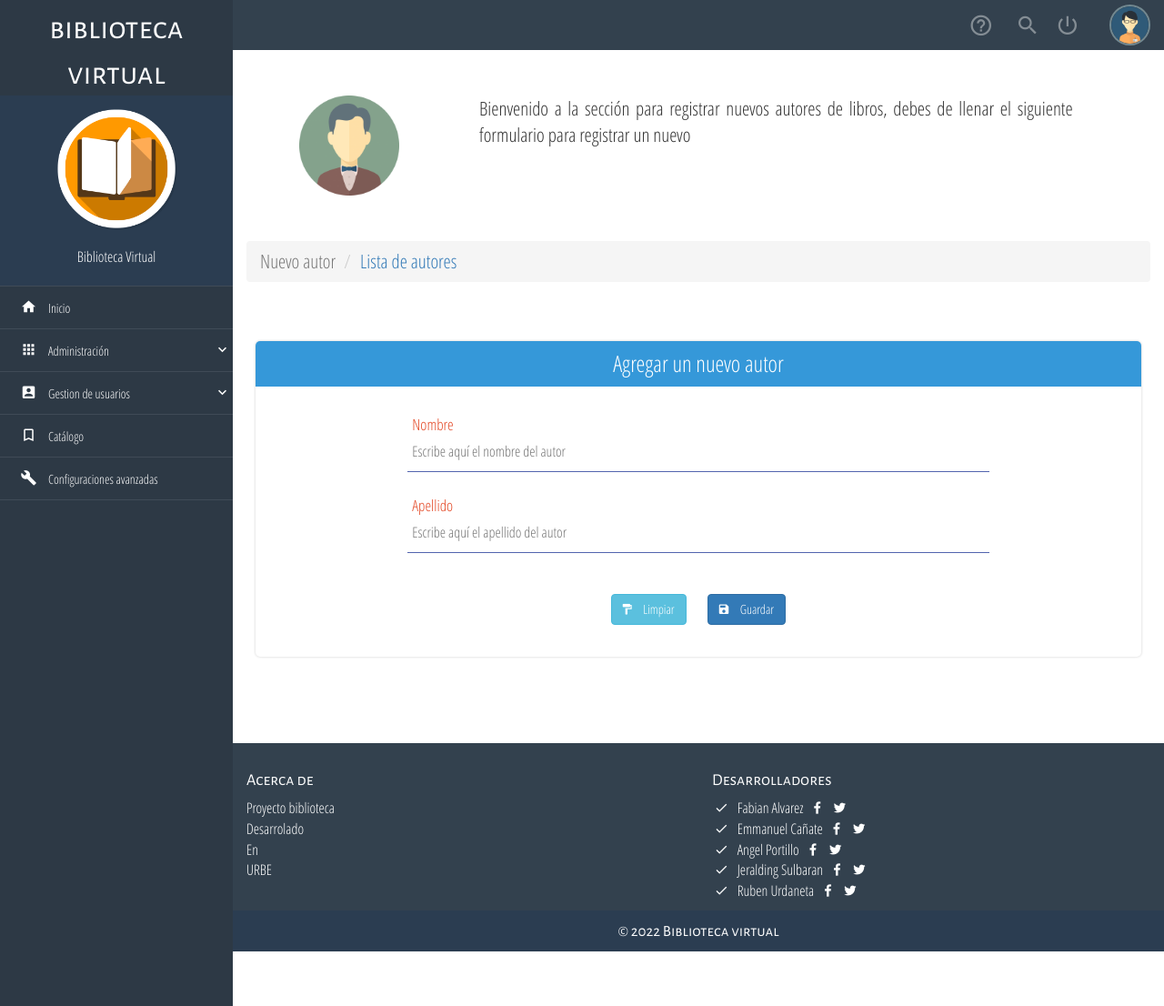
After one commit to Parquiro/BibliotecaVirtual, a Flask app: page /addAuthor in a window 1280 px wide. The commit adds this page. Shown: the whole page at 91% size. Run offline with Flask 2, Linux system fonts and the light colour scheme; some libraries are stand-ins or nearby versions; some web fonts are replaced.

Commit message:
Registro de Autores funcionando

```diff
--- a/BibliotecaVirtual/src/app.py
+++ b/BibliotecaVirtual/src/app.py
@@ -7,9 +7,11 @@ from config import config
 
 #Models
 from models.ModelUser import ModelUser
+from models.ModelAuthor import ModelAuthor
 
 #Entities
 from models.entities.User import User
+from models.entities.Author import Author
 
 app = Flask(__name__)
 app.secret_key = 'mySecretKey'
@@ -78,6 +80,16 @@ def registerUser():
         return render_template('admin/registerUser.html')
     return redirect(url_for('registerUser'))
 
+@app.route('/addAuthor', methods=['GET', 'POST'])
+def addAuthor():
+    if request.method == 'POST':
+        author = Author(None, request.form['authorName'], request.form['authorLastname'])
+        ModelAuthor.register_author(db, author)
+        flash('Autor registrado satisfactoriamente')
+    else:
+        return render_template('admin/newAutor.html')
+    return redirect(url_for('addAuthor'))
+
 @app.route('/userList', methods=['GET', 'POST'])
 #@login_required
 def userList():
--- /dev/null
+++ b/BibliotecaVirtual/src/models/entities/Author.py
@@ -0,0 +1,5 @@
+class Author():
+    def __init__(self, Aut_Id, Aut_Nombre, Aut_Apellido) -> None:
+        self.id = Aut_Id
+        self.name = Aut_Nombre
+        self.lastname = Aut_Apellido
--- /dev/null
+++ b/BibliotecaVirtual/src/templates/admin/newAutor.html
@@ -0,0 +1,63 @@
+{% extends 'adminLayout.html' %}
+
+{% block title %}Registro de autores{% endblock %}
+{% block tittleIndex %}Panel administrativo{% endblock %}
+{% block descriptionImage %}{{ url_for('static', filename='assets/img/user05.png') }}{% endblock %}
+
+{% block description %}
+Bienvenido a la sección para registrar nuevos autores de libros, debes de llenar el siguiente formulario para registrar un nuevo
+{% endblock %}
+
+{{ administrativePanel }}
+
+{% block body %}
+
+<div class="container-fluid">
+    <div class="row">
+        <div class="col-xs-12 lead">
+            <ol class="breadcrumb">
+              <li class="active">Nuevo autor</li>
+              <li><a href="listcategory.html">Lista de autores</a></li>
+            </ol>
+        </div>
+    </div>
+</div>
+<div class="container-fluid">
+    <div class="container-flat-form">
+        <div class="title-flat-form title-flat-blue">Agregar un nuevo autor</div>
+        {% with messages = get_flashed_messages() %}
+        {% if messages %}
+        {% for message in messages %}
+        <div class="text-center" style="margin-bottom: 30px;" role="alert">
+            <strong>--- {{ message }} ---</strong>
+        </div>
+        {% endfor %}
+        {% endif %}
+        {% endwith %}
+        <form action="/addAuthor" method="POST" autocomplete="off">
+            <input type="hidden" name="csrf_token" value="{{ csrf_token() }}">
+            <div class="row">
+               <div class="col-xs-12 col-sm-8 col-sm-offset-2">
+                    <div class="group-material">
+                        <input type="text" class="material-control tooltips-general" name="authorName" placeholder="Escribe aquí el nombre del autor"  required="" pattern="[a-zA-z0-9áéíóúÁÉÍÓÚñÑ ]{1,50}" maxlength="15" data-toggle="tooltip" data-placement="top" title="Solo números, máximo 15 caracteres">
+                        <span class="highlight"></span>
+                        <span class="bar"></span>
+                        <label>Nombre</label>
+                    </div>
+                    <div class="group-material">
+                        <input type="text" class="material-control tooltips-general" name="authorLastname" placeholder="Escribe aquí el apellido del autor" required="" pattern="[a-zA-z0-9áéíóúÁÉÍÓÚñÑ ]{1,50}" maxlength="15" data-toggle="tooltip" data-placement="top" title="Solo números, máximo 15 caracteres">
+                        <span class="highlight"></span>
+                        <span class="bar"></span>
+                        <label>Apellido</label>
+                    </div>
+                    <p class="text-center">
+                        <button type="reset" class="btn btn-info" style="margin-right: 20px;"><i class="zmdi zmdi-roller"></i> &nbsp;&nbsp; Limpiar</button>
+                        <button type="submit" class="btn btn-primary"><i class="zmdi zmdi-floppy"></i> &nbsp;&nbsp; Guardar</button>
+                    </p>
+               </div>
+            </div>
+        </form>
+    </div>
+</div>
+
+{% endblock %}
--- a/BibliotecaVirtual/src/templates/adminLayout.html
+++ b/BibliotecaVirtual/src/templates/adminLayout.html
@@ -52,7 +52,7 @@
                         <ul class="list-unstyled">
                             <li><a href="category.html"><i class="zmdi zmdi-bookmark-outline zmdi-hc-fw"></i>&nbsp;&nbsp; Nueva categoría</a></li>
                             <li><a href="book.html"><i class="zmdi zmdi-book zmdi-hc-fw"></i>&nbsp;&nbsp; Nuevo libro</a></li>
-                            <li><a href="autor.html"><i class="zmdi zmdi-face zmdi-hc-fw"></i>&nbsp;&nbsp; Nuevo Autor</a></li>
+                            <li><a href="/addAuthor"><i class="zmdi zmdi-account-box-mail zmdi-hc-fw"></i>&nbsp;&nbsp; Nuevo Autor</a></li>
                         </ul>
                     </li>
                     <li>
@@ -95,8 +95,20 @@
                 </li>
             </ul>
         </nav>
-
-
+        {% block administrativePanel %}
+        <div class="container-fluid" style="margin: 50px 0;">
+            <div class="row">
+                <div class="col-xs-12 col-sm-4 col-md-3">
+                    <img src="{% block descriptionImage %}{% endblock %}"
+                        class="img-responsive center-box" style="max-width: 110px;">
+                </div>
+                <div class="col-xs-12 col-sm-8 col-md-8 text-justify lead">
+                    {% block description %}
+                    {% endblock %}<br>
+                </div>
+            </div>
+        </div>
+       {% endblock %}
        {% block body %}
        {% endblock %}
 
```
Also changed, not shown: BibliotecaVirtual/src/models/ModelAuthor.py (added, +16 -0 lines), BibliotecaVirtual/src/templates/admin/adminHome.html (+6 -1 lines), BibliotecaVirtual/src/templates/admin/registerUser.html (+7 -16 lines).
